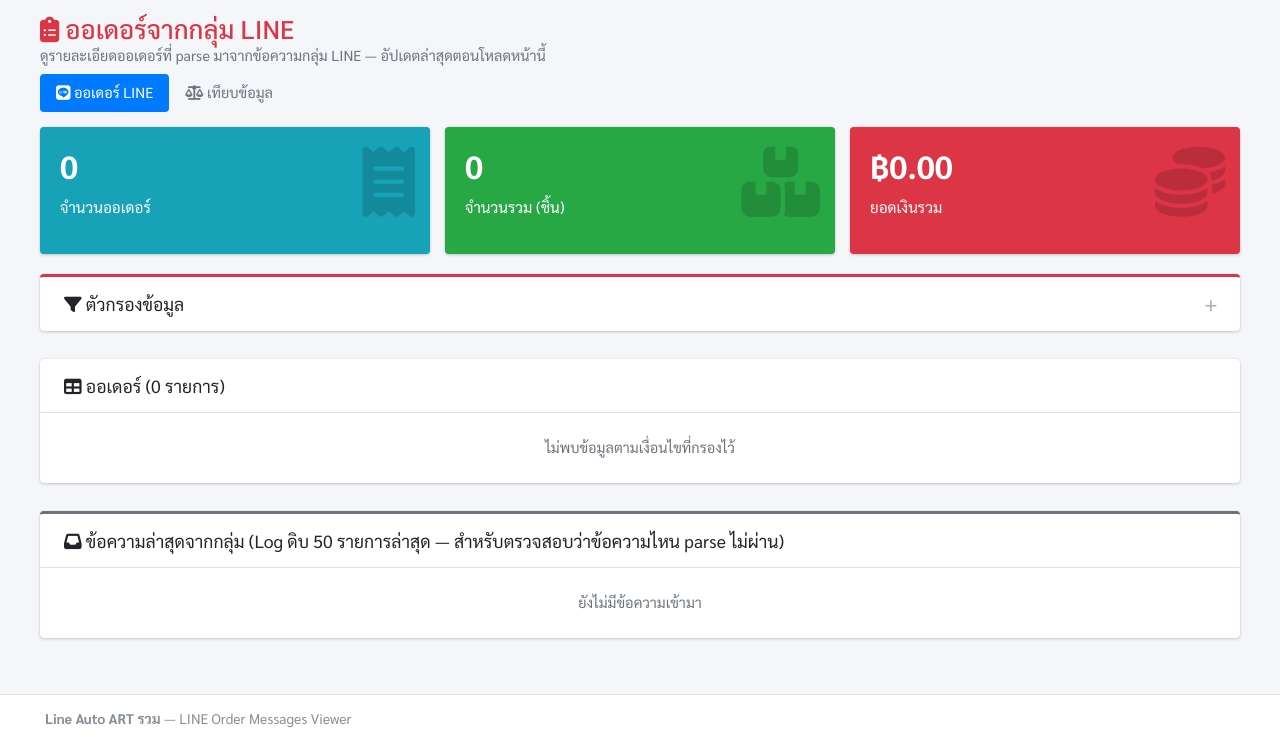
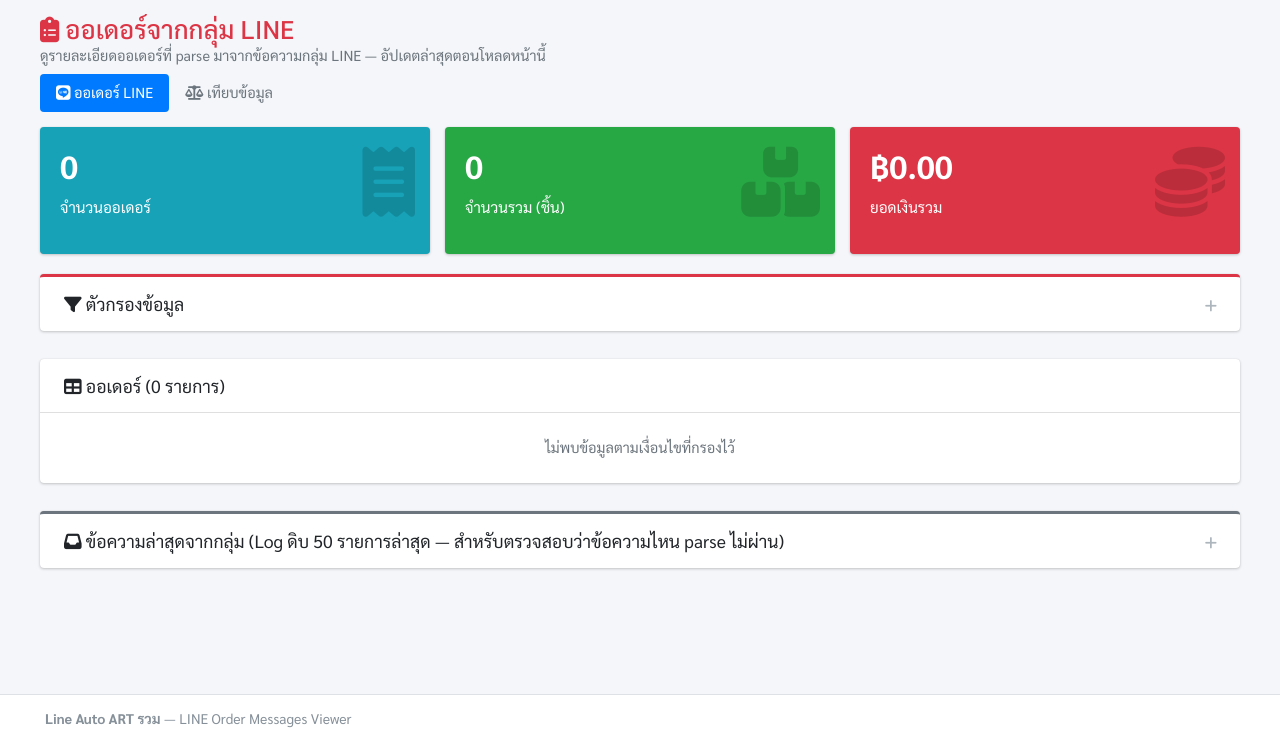
Before and after one commit to itpumpkin-dev/artedi, a PHP site: page / in a window 1280 px wide. Shown: the part 58-800 px from the top of the page. Run offline with PHP 8.4, Linux system fonts and the light colour scheme; data that the repository does not hold is empty; some libraries are stand-ins or nearby versions.

Commit message:
last result

```diff
--- a/compare.php
+++ b/compare.php
@@ -369,7 +369,7 @@
                                 <i class="fas fa-balance-scale"></i> เทียบข้อมูล Excel (VRM) กับ LINE
                             </h1>
                             <p class="text-muted mb-0">
-                                เอาข้อมูล Excel ดิบทุกแถว/ทุกคอลัมน์เป็นตัวตั้ง แล้วแปะคอลัมน์จาก LINE
+                                เอาข้อมูล Raw Excel จาก Edi ทุกแถว/ทุกคอลัมน์เป็นตัวตั้งแล้วแปะคอลัมน์จาก LINE
                                 (<span class="col-line px-1">พื้นฟ้า</span>) ข้าง ๆ คอลัมน์ที่เทียบกันได้
                                 พร้อมคอลัมน์ <span class="badge" style="background:#fff6cc">diff</span> = VALUE − amount
                             </p>
--- a/index.php
+++ b/index.php
@@ -478,12 +478,17 @@
                     </div>
 
                     <!-- Log ข้อความดิบ -->
-                    <div class="card card-secondary card-outline">
+                    <div class="card card-secondary card-outline collapsed-card">
                         <div class="card-header">
                             <h3 class="card-title">
                                 <i class="fas fa-inbox"></i>
                                 ข้อความล่าสุดจากกลุ่ม (Log ดิบ 50 รายการล่าสุด — สำหรับตรวจสอบว่าข้อความไหน parse ไม่ผ่าน)
                             </h3>
+                            <div class="card-tools">
+                                <button type="button" class="btn btn-tool" data-card-widget="collapse">
+                                    <i class="fas fa-plus"></i>
+                                </button>
+                            </div>
                         </div>
                         <div class="card-body table-responsive p-0">
                             <?php if (count($rawMessages) === 0): ?>
```
